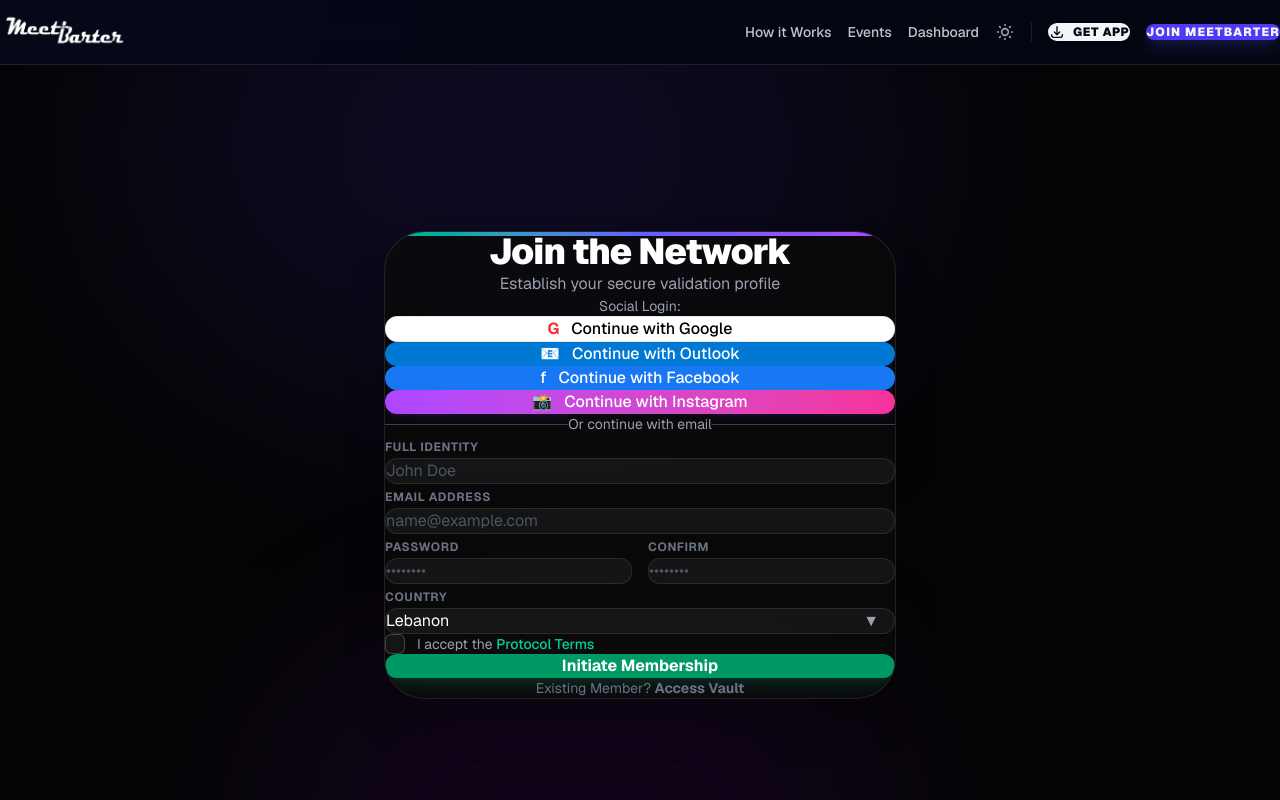
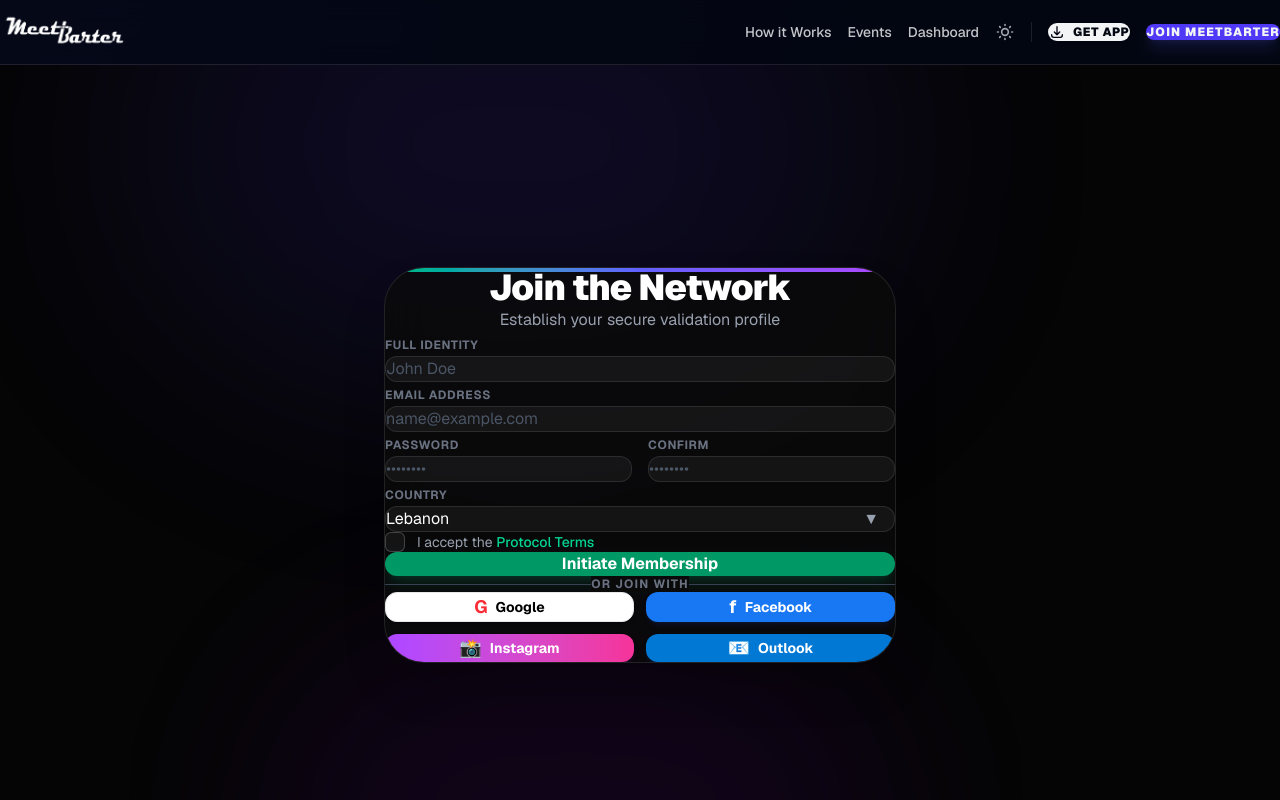
Before and after one commit to ziadazzi11/meetbarter, a Next.js app in the folder frontend/: page /signup in a window 1280 px wide. Shown: the top 800 px of the page. Built offline with nearby package versions, Linux system fonts and the light colour scheme.

Commit message:
fix(ui): move social login to bottom and use compact grid layout

```diff
--- a/frontend/src/app/login/page.tsx
+++ b/frontend/src/app/login/page.tsx
@@ -42,7 +42,7 @@
                 const errData = await res.json();
                 setError(errData.message || 'Invalid credentials');
             }
-        } catch (err) {
+        } catch {
             setError('Connection failed. Please try again.');
         } finally {
             setLoading(false);
@@ -69,21 +69,7 @@
                 </div>
             )}
 
-            <div className="space-y-6 mb-6">
-                <SocialLoginButtons onLoginSuccess={(userId) => {
-                    // Auto-redirect handled by component or we can force it here
-                    window.location.href = '/dashboard';
-                }} />
 
-                <div className="relative">
-                    <div className="absolute inset-0 flex items-center">
-                        <div className="w-full border-t border-gray-700"></div>
-                    </div>
-                    <div className="relative flex justify-center text-sm">
-                        <span className="px-2 bg-[#0a0a0b] text-gray-400">Or continue with email</span>
-                    </div>
-                </div>
-            </div>
 
             <form onSubmit={handleSubmit} className="space-y-5">
                 <div className="space-y-2">
@@ -131,6 +117,21 @@
                 </button>
             </form>
 
+            <div className="mt-8">
+                <div className="relative mb-6">
+                    <div className="absolute inset-0 flex items-center">
+                        <div className="w-full border-t border-gray-700"></div>
+                    </div>
+                    <div className="relative flex justify-center text-xs uppercase tracking-widest">
+                        <span className="px-2 bg-[#0a0a0b] text-gray-500 font-bold">Or enter via</span>
+                    </div>
+                </div>
+
+                <SocialLoginButtons onLoginSuccess={(_userId) => {
+                    window.location.href = '/dashboard';
+                }} />
+            </div>
+
             <div className="mt-8 text-center">
                 <p className="text-gray-500 text-sm">
                     New to MeetBarter?{' '}
--- a/frontend/src/app/signup/page.tsx
+++ b/frontend/src/app/signup/page.tsx
@@ -103,23 +103,7 @@
                     </div>
                 )}
 
-                <div className="space-y-6">
-                    <div className="text-center text-gray-400 text-sm mb-2">Social Login:</div>
-                    <SocialLoginButtons onLoginSuccess={(userId) => {
-                        // For mock login, we might not get a token, but let's assume valid session for now
-                        // or redirect to login to force token generation if needed.
-                        // Actually, for better UX, let's just redirect to dashboard.
-                        window.location.href = '/dashboard';
-                    }} />
 
-                    <div className="relative">
-                        <div className="absolute inset-0 flex items-center">
-                            <div className="w-full border-t border-gray-700"></div>
-                        </div>
-                        <div className="relative flex justify-center text-sm">
-                            <span className="px-2 bg-[#0a0a0b] text-gray-400">Or continue with email</span>
-                        </div>
-                    </div>
 
                 <form onSubmit={handleSubmit} className="space-y-5">
                     <div className="space-y-2">
@@ -214,15 +198,19 @@
                         {loading ? 'Validating Identity...' : 'Initiate Membership'}
                     </button>
                 </form>
+                <div className="mt-8">
+                    <div className="relative mb-6">
+                        <div className="absolute inset-0 flex items-center">
+                            <div className="w-full border-t border-gray-700"></div>
+                        </div>
+                        <div className="relative flex justify-center text-xs uppercase tracking-widest">
+                            <span className="px-2 bg-[#0a0a0b] text-gray-500 font-bold">Or join with</span>
+                        </div>
                     </div>
 
-                <div className="mt-8 text-center">
-                    <p className="text-gray-500 text-sm">
-                        Existing Member?{' '}
-                        <Link href="/login" className="text-white font-bold hover:text-emerald-400 transition-colors ml-1">
-                            Access Vault
-                        </Link>
-                    </p>
+                    <SocialLoginButtons onLoginSuccess={(_userId) => {
+                        window.location.href = '/dashboard';
+                    }} />
                 </div>
             </div>
         </div>
--- a/frontend/src/components/SocialLoginButtons.tsx
+++ b/frontend/src/components/SocialLoginButtons.tsx
@@ -54,44 +54,44 @@
     };
 
     return (
-        <div className="space-y-3 w-full">
+        <div className="grid grid-cols-2 gap-3 w-full">
             <button
                 type="button"
                 onClick={() => handleSocialLogin("GOOGLE")}
                 disabled={loading}
-                className="w-full py-3 px-4 rounded-xl bg-white border border-gray-200 flex items-center justify-center gap-3 hover:bg-gray-50 transition-all font-medium text-black shadow-sm"
+                className="w-full py-2.5 px-4 rounded-xl bg-white border border-gray-200 flex items-center justify-center gap-2 hover:bg-gray-50 transition-all font-bold text-black text-sm shadow-sm"
             >
-                <span className="text-red-500 font-bold">G</span> Continue with Google
+                <span className="text-red-500 text-lg">G</span> Google
+            </button>
+
+            <button
+                type="button"
+                onClick={() => handleSocialLogin("FACEBOOK")}
+                disabled={loading}
+                className="w-full py-2.5 px-4 rounded-xl bg-[#1877F2] text-white flex items-center justify-center gap-2 hover:opacity-90 transition-all font-bold text-sm shadow-md shadow-blue-900/20"
+            >
+                <span className="text-lg">f</span> Facebook
+            </button>
+
+            <button
+                type="button"
+                onClick={() => handleSocialLogin("INSTAGRAM")}
+                disabled={loading}
+                className="w-full py-2.5 px-4 rounded-xl bg-gradient-to-r from-purple-500 to-pink-500 text-white flex items-center justify-center gap-2 hover:opacity-90 transition-all font-bold text-sm shadow-md shadow-purple-900/20"
+            >
+                <span className="text-lg">📸</span> Instagram
             </button>
 
             <button
                 type="button"
                 onClick={() => handleSocialLogin("OUTLOOK")}
                 disabled={loading}
-                className="w-full py-3 px-4 rounded-xl bg-[#0078D4] text-white flex items-center justify-center gap-3 hover:opacity-90 transition-all font-medium shadow-md shadow-blue-900/20"
+                className="w-full py-2.5 px-4 rounded-xl bg-[#0078D4] text-white flex items-center justify-center gap-2 hover:opacity-90 transition-all font-bold text-sm shadow-md shadow-blue-900/20"
             >
-                <span>📧</span> Continue with Outlook
+                <span className="text-lg">📧</span> Outlook
             </button>
 
-            <button
-                type="button"
-                onClick={() => handleSocialLogin("FACEBOOK")}
-                disabled={loading}
-                className="w-full py-3 px-4 rounded-xl bg-[#1877F2] text-white flex items-center justify-center gap-3 hover:opacity-90 transition-all font-medium shadow-md shadow-blue-900/20"
-            >
-                <span>f</span> Continue with Facebook
-            </button>
-
-            <button
-                type="button"
-                onClick={() => handleSocialLogin("INSTAGRAM")}
-                disabled={loading}
-                className="w-full py-3 px-4 rounded-xl bg-gradient-to-r from-purple-500 to-pink-500 text-white flex items-center justify-center gap-3 hover:opacity-90 transition-all font-medium shadow-md shadow-purple-900/20"
-            >
-                <span>📸</span> Continue with Instagram
-            </button>
-
-            {loading && <p className="text-xs text-center text-gray-500 animate-pulse">Connecting to provider...</p>}
+            {loading && <p className="col-span-2 text-xs text-center text-gray-500 animate-pulse mt-2">Connecting to provider...</p>}
         </div>
     );
 }
```
Lines whose indentation alone changed are shown as unchanged.
